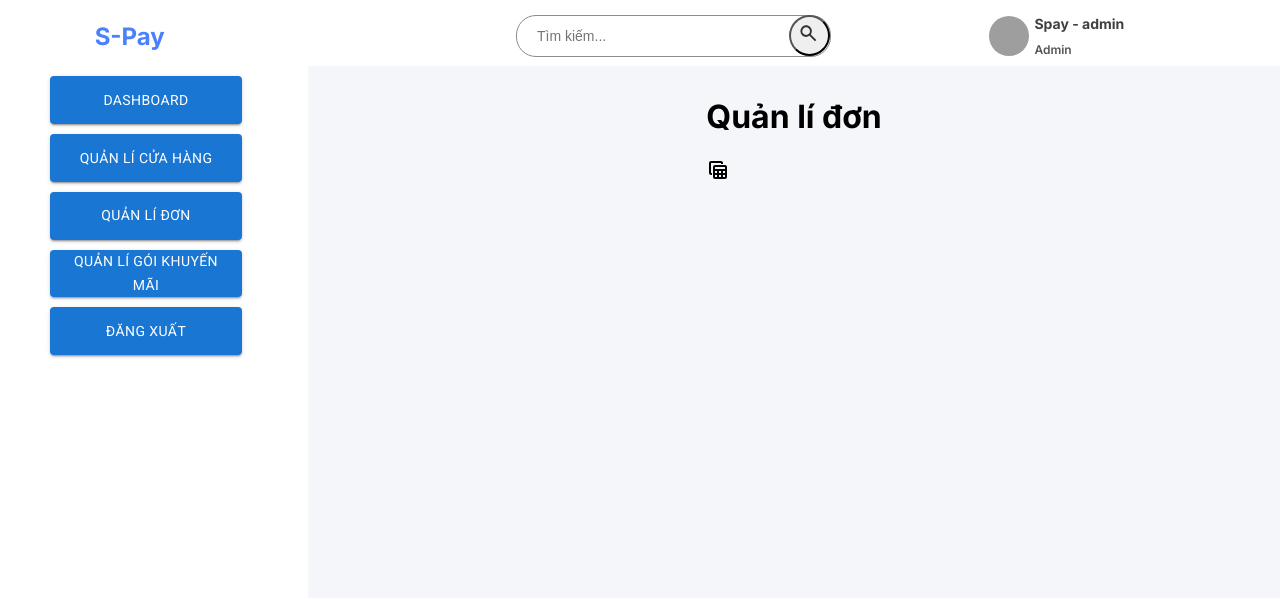
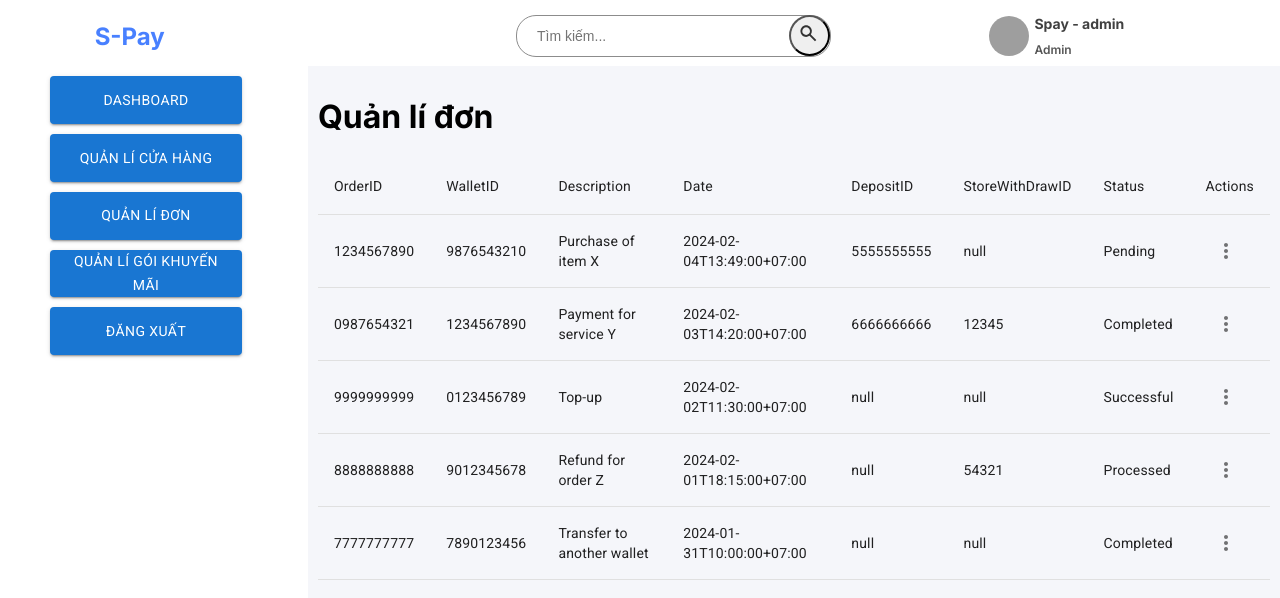
Before and after one commit to SWD-392/sPay-FE-WebApp, a Next.js app: page /order-manage in a window 1280 px wide. Shown: the top 598 px of the page. Built offline with nearby package versions, Linux system fonts and the light colour scheme; grey boxes are pictures that could not be loaded.

Commit message:
orderpage with table

```diff
--- /dev/null
+++ b/src/app/(dashboard)/api/order/db.js
@@ -0,0 +1,49 @@
+const db = [
+  {
+    OrderID: "1234567890",
+    WalletID: "9876543210",
+    Description: "Purchase of item X",
+    Date: "2024-02-04T13:49:00+07:00",
+    DepositID: "5555555555",
+    StoreWithDrawID: "null",
+    Status: "Pending",
+  },
+  {
+    OrderID: "0987654321",
+    WalletID: "1234567890",
+    Description: "Payment for service Y",
+    Date: "2024-02-03T14:20:00+07:00",
+    DepositID: "6666666666",
+    StoreWithDrawID: "12345",
+    Status: "Completed",
+  },
+  {
+    OrderID: "9999999999",
+    WalletID: "0123456789",
+    Description: "Top-up",
+    Date: "2024-02-02T11:30:00+07:00",
+    DepositID: "null",
+    StoreWithDrawID: "null",
+    Status: "Successful",
+  },
+  {
+    OrderID: "8888888888",
+    WalletID: "9012345678",
+    Description: "Refund for order Z",
+    Date: "2024-02-01T18:15:00+07:00",
+    DepositID: "null",
+    StoreWithDrawID: "54321",
+    Status: "Processed",
+  },
+  {
+    OrderID: "7777777777",
+    WalletID: "7890123456",
+    Description: "Transfer to another wallet",
+    Date: "2024-01-31T10:00:00+07:00",
+    DepositID: "null",
+    StoreWithDrawID: "null",
+    Status: "Completed",
+  },
+];
+
+export default db;
--- a/src/app/(dashboard)/order-manage/page.jsx
+++ b/src/app/(dashboard)/order-manage/page.jsx
@@ -1,10 +1,11 @@
-import { TableView } from "@mui/icons-material";
+import TableView from "@/components/page-components/order-component/table/table";
+import db from "../api/order/db";
 
 export default function OrderManage() {
   return (
     <div>
       <h1 className> Quản lí đơn </h1>
-      <TableView />
+      <TableView orderData={db} />
     </div>
   );
 }
--- /dev/null
+++ b/src/components/page-components/order-component/table/table.jsx
@@ -0,0 +1,153 @@
+"use client";
+
+import * as React from "react";
+import { useState, useEffect } from "react";
+import {
+  Table,
+  TableBody,
+  TableCell,
+  TableContainer,
+  TableHead,
+  TableRow,
+  Paper,
+  Container,
+  Grid,
+  IconButton,
+  Menu,
+  MenuItem,
+} from "@mui/material";
+// import styles from "./table.module.css";
+import MoreVertIcon from "@mui/icons-material/MoreVert";
+
+function TableView({ orderData }) {
+  const [data, setData] = useState([orderData]);
+  const [editingRow, setEditingRow] = useState(null); // Track currently edited row
+  const [editingField, setEditingField] = useState(null); // Track edited field within row
+  const [openMenuId, setOpenMenuId] = useState(null);
+  const buttonRef = React.useRef(null);
+
+  // Handle cell editing
+  const handleEditChange = (rowId, field, newValue) => {
+    setData(
+      data.map((row) =>
+        row.Order === rowId ? { ...row, [field]: newValue } : row
+      )
+    );
+  };
+
+  useEffect(() => {
+    setData(orderData); // Update data state whenever orderData changes
+  }, [orderData]);
+
+  // Save changes to API (you'll need to implement your backend logic)
+  const handleSave = async (row) => {
+    try {
+      const response = await fetch("/api/update", {
+        method: "POST",
+        body: JSON.stringify(row),
+      });
+      if (!response.ok) {
+        throw new Error("Failed to save data");
+      }
+      // Update state with successful response (if applicable)
+    } catch (error) {
+      console.error("Error saving data:", error);
+    }
+  };
+
+  const handleMapData = (value, fieldName) => {
+    // Implement your mapping logic here (e.g., formatting, converting)
+    // You can use value, fieldName, and any other relevant data from the row
+    return value; // Replace with your mapped value
+  };
+
+  const handleMenuOpen = (rowId) => {
+    setOpenMenuId(rowId);
+  };
+
+  const handleMenuClose = () => {
+    setOpenMenuId(null);
+  };
+
+  const handleButtonClick = (event, value) => {
+    // event.stopPropagation(); // Prevent immediate closure when clicking the button itself
+    handleMenuOpen(value);
+  };
+
+  return (
+    // <div className={styles.tableContainer}>
+    <Grid xs={12}>
+      <TableContainer sx={{ minWidth: 1 }}>
+        <Table>
+          <TableHead>
+            <TableRow>
+              {/* Define table headers based on your data structure */}
+              <TableCell>OrderID</TableCell>
+              <TableCell>WalletID</TableCell>
+              <TableCell>Description</TableCell>
+              <TableCell>Date</TableCell>
+              <TableCell>DepositID</TableCell>
+              <TableCell>StoreWithDrawID</TableCell>
+              <TableCell>Status</TableCell>
+              <TableCell>Actions</TableCell>
+            </TableRow>
+          </TableHead>
+          <TableBody>
+            {data.map((row) => (
+              <TableRow key={row.OrderID}>
+                <TableCell>{row.OrderID}</TableCell>
+                {/* Use map to display data in cells */}
+                <TableCell>{handleMapData(row.WalletID, "col1")}</TableCell>
+                <TableCell>{handleMapData(row.Description, "col2")}</TableCell>
+                <TableCell>{handleMapData(row.Date, "col3")}</TableCell>
+                <TableCell>{handleMapData(row.DepositID, "col4")}</TableCell>
+                <TableCell>
+                  {handleMapData(row.StoreWithDrawID, "col5")}
+                </TableCell>
+                <TableCell>{handleMapData(row.Status, "col6")}</TableCell>
+                <TableCell
+                  editable={
+                    editingRow === row.OrderID && editingField === "action"
+                  }
+                  onDoubleClick={() => setEditingRow(row.OrderID, "action")}
+                  ref={buttonRef}
+                >
+                  <IconButton
+                    onClick={(event) => handleButtonClick(event, row.OrderID)}
+                  >
+                    <MoreVertIcon />
+                  </IconButton>
+                  {openMenuId === row.OrderID && (
+                    <Menu
+                      anchorEl={buttonRef.current}
+                      open={true}
+                      onClose={handleMenuClose}
+                      anchorOrigin={{
+                        vertical: "top", // Position menu above the anchor
+                        horizontal: "right", // Position menu to the right of the anchor
+                      }}
+                      transformOrigin={{
+                        vertical: "top",
+                        horizontal: "left",
+                      }}
+                    >
+                      <MenuItem onClick={() => handleEditRow(row)}>
+                        Edit
+                      </MenuItem>
+
+                      <MenuItem onClick={() => handleDeleteRow(row)}>
+                        Delete
+                      </MenuItem>
+                    </Menu>
+                  )}
+                </TableCell>
+              </TableRow>
+            ))}
+          </TableBody>
+        </Table>
+      </TableContainer>
+    </Grid>
+  );
+}
+
+export default TableView;
```
